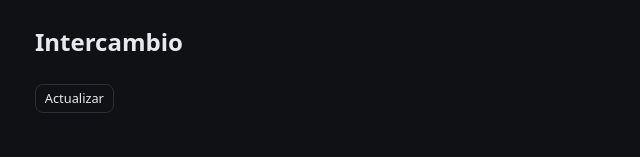
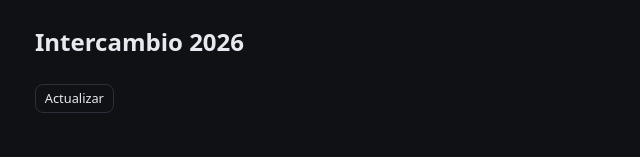
Before and after one commit to SebasPio/Intercambio, a plain HTML site: page frontend/index.html in a window 1280 px wide. Shown: the top 157 px of the page, without its empty margins (261-901 px from the left). Drawn offline with nearby package versions, Linux system fonts and the light colour scheme; no server answers.

Commit message:
Actualizar título a Intercambio 2026

```diff
--- a/frontend/index.html
+++ b/frontend/index.html
@@ -8,7 +8,7 @@
   </head>
   <body>
     <header class="top">
-      <h1>Intercambio</h1>
+      <h1>Intercambio 2026</h1>
       <p id="greeting" class="greeting"></p>
       <p id="status" class="status" role="status" aria-live="polite"></p>
       <button id="refresh-button" type="button" class="ghost small">Actualizar</button>
```
